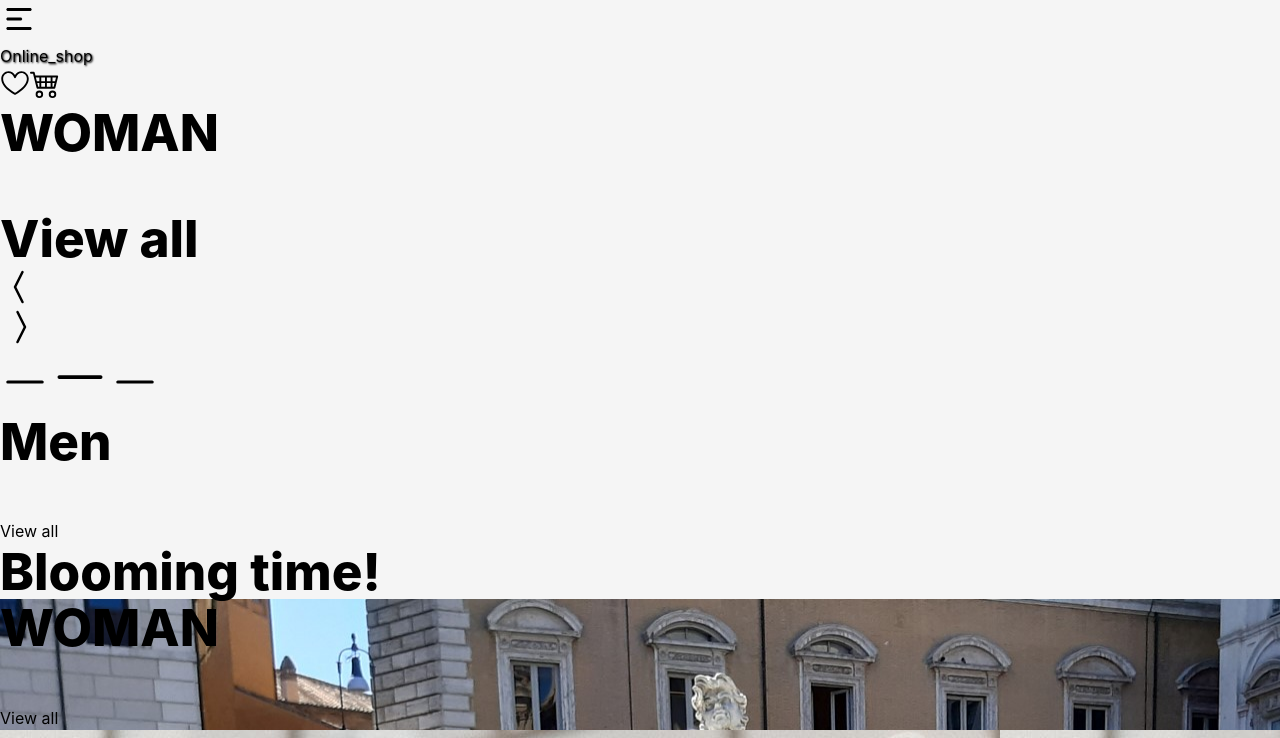
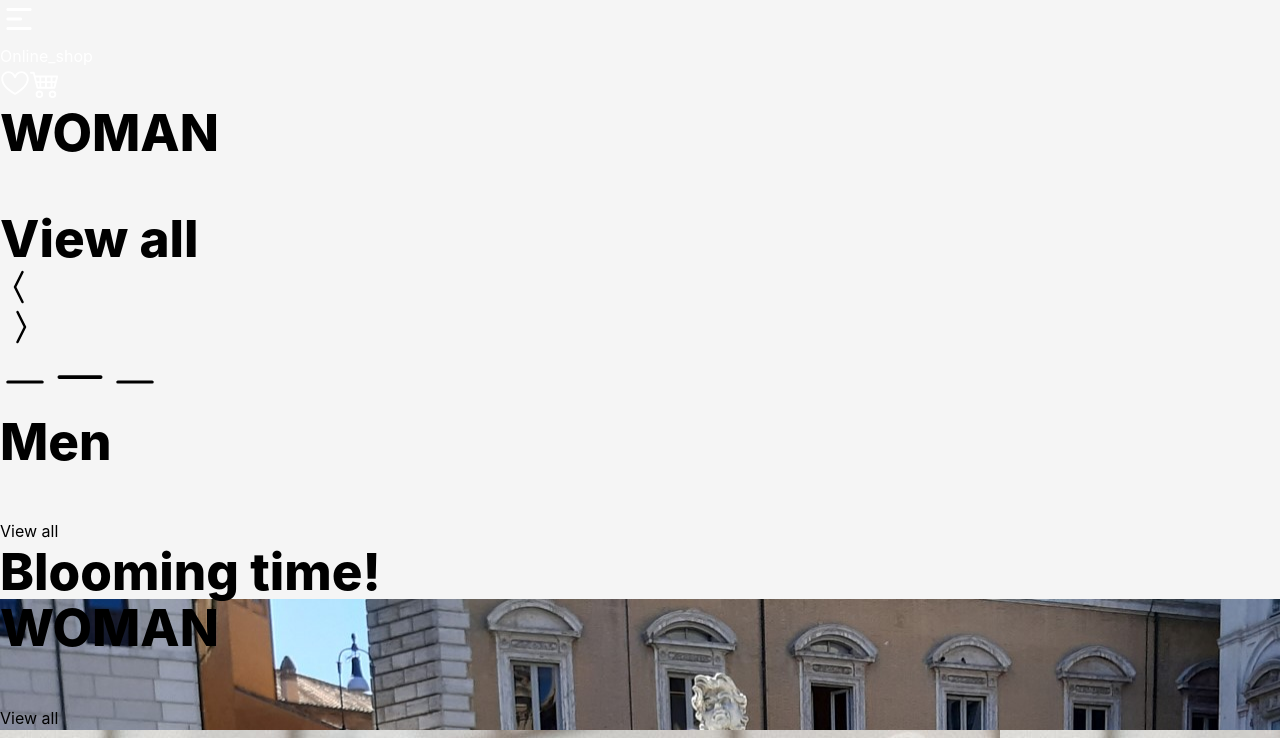
Before and after one commit to wanghaisheng/a-Online_shop-hub, a React (Vite) app: page / in a window 1280 px wide. Shown: the top 738 px of the page. Built offline with nearby package versions, Linux system fonts and the light colour scheme.

Commit message:
adding props color to NavBar and Logo components

```diff
--- a/src/components/BarNavigation/BarNavigation.tsx
+++ b/src/components/BarNavigation/BarNavigation.tsx
@@ -1,19 +1,20 @@
-//import { CgMenuLeft } from "react-icons/cg";
 import { CgMenuLeftAlt } from "react-icons/cg";
 import { GoHeart } from "react-icons/go";
-//import { GoHeartFill } from "react-icons/go";  <GoHeartFill />;
 import { BsCart4 } from "react-icons/bs";
 import TransparentBtnNavigation from "../ui/TransparentBtnNavigation/TransparentBtnNavigation";
 import Logo from "../ui/Logo/Logo";
 import Menu from "../Menu/Menu";
 import { useState } from "react";
 
-function BarNavigation() {
+
+type ColorProps = {
+  color: "white" | "black";
+};
+
+
+function BarNavigation( {color= "white"}: ColorProps ) {
 
   const [openMenu, setOpenMenu] = useState(false);
-
-
-
 
   const handlingOpenMenu = () => {
     setOpenMenu(true);
@@ -36,12 +37,13 @@ function BarNavigation() {
               <CgMenuLeftAlt
                 size={38}
                 title="Menu"
-                className=" text-white drop-shadow-md"
+                className="drop-shadow-md cursor-pointer"
+                color={`${color}`}
               />
             </button>
 
             <span className="hidden sm:block">
-              <Logo />
+              <Logo color={color} />
             </span>
           </div>
           <div className="flex pr-2">
@@ -49,14 +51,16 @@ function BarNavigation() {
               <GoHeart
                 title="Favorite"
                 size={30}
-                className=" cursor-pointer text-white drop-shadow-md"
+                className="cursor-pointer drop-shadow-md"
+                fill={`${color}`}
               />
             </TransparentBtnNavigation>
             <TransparentBtnNavigation link="/cart">
               <BsCart4
                 title="cart"
                 size={30}
-                className=" cursor-pointer text-white drop-shadow-md"
+                className="cursor-pointer drop-shadow-md"
+                fill={`${color}`}
               />
             </TransparentBtnNavigation>
           </div>
--- a/src/components/Menu/Menu.tsx
+++ b/src/components/Menu/Menu.tsx
@@ -31,11 +31,11 @@ function Menu({ closingMenu }: MenuProps) {
     >
       <div className=" flex h-full w-full lg:justify-between">
         <div>
-          <button className="p-5 text-xl" onClick={closingMenu}>
+          <button className="p-5 text-xl ml-4" onClick={closingMenu}>
             X
           </button>
           <div className="flex w-full sm:pl-14" onClick={() => closeMenuFn()}>
-            <Logo />
+            <Logo color="black"/>
             <div className="flex pt-5 sm:ml-36 ">
               <Link to="/favorite">
                 <GoHeart
--- a/src/components/ui/CategoryItemStyling/CategoryItemStyling.tsx
+++ b/src/components/ui/CategoryItemStyling/CategoryItemStyling.tsx
@@ -14,18 +14,17 @@ function CategoryItemStyling({ item }: { item: ItemType }) {
   return (
     <div
       key={item.id}
-      className="relative h-[500px] w-full max-w-[300px]
-          lg:h-[550px] lg:max-w-[450px]"
+      className="relative h-[500px] w-full max-w-[300px] lg:h-[550px] lg:max-w-[450px]"
     >
       <Link to={`/product/${item.id}`}>
         <img
           src={item.image}
-          className="  h-[450px] w-full max-w-[300px] border-2 border-transparent bg-cover bg-center bg-no-repeat hover:border-2 hover:border-slate-600 lg:h-[500px] lg:max-w-[450px]"
+          className="h-[380px] w-full max-w-[300px] border-[1px] border-transparent bg-white bg-cover bg-center bg-no-repeat object-contain hover:border-[1px] hover:border-slate-600 lg:h-[500px] lg:max-w-[450px]"
         />
         <h6 className=" truncate">{item.title}</h6>
         <h5 className="font-bold">{item.price} USD</h5>
       </Link>
-      <FavoriteBtn item={item}/>
+      <FavoriteBtn item={item} />
     </div>
   );
 }
--- a/src/components/ui/FavoriteItemStyling/FavoriteItemStyling.tsx
+++ b/src/components/ui/FavoriteItemStyling/FavoriteItemStyling.tsx
@@ -22,7 +22,7 @@ function FavoriteItemStyling({ item }: { item: ItemType }) {
     <div>
       <Link to={`/product/${item?.id}`}>
         <div key={item?.id} className=" relative">
-          <img src={item?.image} className=" h-[360px] w-[277px]" />
+          <img src={item?.image} className=" h-[360px] w-[277px] object-contain bg-white" />
           <h6 className=" absolute bottom-0 left-0 max-w-[200px] truncate text-ellipsis">
             {item?.title}
           </h6>
--- a/src/components/ui/Logo/Logo.tsx
+++ b/src/components/ui/Logo/Logo.tsx
@@ -1,11 +1,16 @@
-//import React from 'react'
 import { Link } from "react-router-dom";
 
-function Logo() {
+
+type ColorProps = {
+  color: "white" | "black"
+};
+
+
+function Logo( {color= "white"}: ColorProps ) {
   return (
     <p
-      style={{ textShadow: "1px 1px 2px black" }}
-      className="p-4  pl-5 text-3xl font-bold  italic text-white"
+      style={{ color: `${color}` }}
+      className="p-4 pl-5 text-3xl font-bold italic"
     >
       <Link to="/">Online_shop</Link>
     </p>
--- a/src/pages/Cart/Cart.tsx
+++ b/src/pages/Cart/Cart.tsx
@@ -13,7 +13,7 @@ function Cart() {
             className="cursor-pointer text-black drop-shadow-md"
           />
         </TransparentBtnNavigation>
-        <Logo />
+        <Logo color="black"/>
         <div>koszyk</div>
       </section>
       <div>Cart</div>
--- a/src/pages/Clothing/Clothing.tsx
+++ b/src/pages/Clothing/Clothing.tsx
@@ -30,7 +30,7 @@ function Clothing() {
 
   return (
     <div className=" flex h-full w-full justify-center flex-col items-center">
-      <BarNavigation />
+      <BarNavigation color="black"/>
       <div className=" mt-20 h-full max-w-[1000px] flex flex-col items-center justify-center mb-20">
         <h2 className="text-center mb-10 text-lg uppercase font-bold italic">{category}</h2>
         { ComponentToRender ? <ComponentToRender /> : null}
--- a/src/pages/Favorite/Favorite.tsx
+++ b/src/pages/Favorite/Favorite.tsx
@@ -15,7 +15,7 @@ function Favorite() {
 
   return (
     <div className=" flex h-full w-full flex-col items-center justify-center">
-      <BarNavigation />
+      <BarNavigation color="black" />
       <div className="mt-20 h-full max-w-[1500px] pl-5 ">
         <h2 className=" text-center">Favorite</h2>
         <div className=" mb-10">Your wish list ({favoriteList.length})</div>
--- a/src/pages/Home/Home.tsx
+++ b/src/pages/Home/Home.tsx
@@ -15,7 +15,7 @@ import springMobile from "../../assets/springmobile.jpg";
 function Home() {
   return (
     <div className="h-full w-full max-w-[2000px] relative">
-      <BarNavigation />
+      <BarNavigation color="white"/>
       <MainCarousel />
       <section className="relative h-full w-full">
         {/* mobile image */}
--- a/src/pages/Product/Product.tsx
+++ b/src/pages/Product/Product.tsx
@@ -18,21 +18,23 @@ function Product() {
 
   return (
     <div className=" flex h-full w-full flex-col items-center justify-center">
-      <BarNavigation />
+      <BarNavigation color="black" />
       <div className=" mb-10 mt-32 flex h-full max-w-[1000px] flex-col items-center justify-center">
-        <div className="justify-center w-full flex h-full max-w-[300px] flex-col items-center sm:max-w-[600px] lg:h-[550px] lg:max-w-[950px] lg:flex-row lg:items-start">
+        <div className="flex h-full w-full max-w-[300px] flex-col items-center justify-center sm:max-w-[600px] lg:h-[550px] lg:max-w-[950px] lg:flex-row lg:items-start">
           <img
             src={data?.image}
-            className="h-[400px] w-full max-w-[300px] bg-cover bg-center bg-no-repeat lg:h-[500px] lg:max-w-[450px]"
+            className="h-[400px] w-full max-w-[300px] bg-white bg-center bg-no-repeat object-contain lg:h-[500px] lg:max-w-[450px]"
           ></img>
           <div className="lg:pl-5">
             <h2 className="">{data?.title}</h2>
             <h2 className=" text-right">{data?.price} USD</h2>
             <p className="mb-1">in Stock</p>
             <p>ROZMIARY tabela rozmiarów komponent</p>
-            <div className="mt-6 relative ">
-              <button className="mr-20 bg-cyan-400 p-2  px-5 rounded-lg text-white font-medium hover:bg-cyan-500">ADD TO CART</button>
-              <FavoriteBtn item={data}/>
+            <div className="relative mt-6 ">
+              <button className="mr-20 rounded-lg bg-cyan-400  p-2 px-5 font-medium text-white hover:bg-cyan-500">
+                ADD TO CART
+              </button>
+              <FavoriteBtn item={data} />
             </div>
             <p className="mt-6">{data?.description}</p>
           </div>
```
